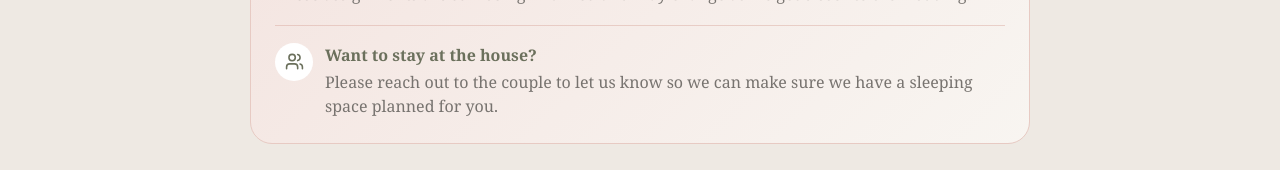
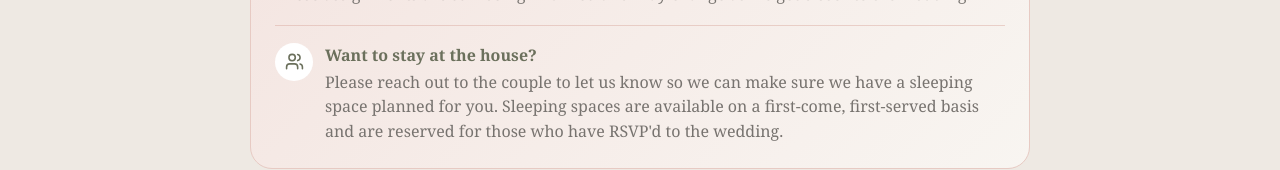
Before and after one commit to mamcgovern/Wedding-Planner, a React (Vite) app: page /weekend/sleeping in a window 1280 px wide. Shown: the part 660-830 px from the top of the page. Built offline with nearby package versions, Linux system fonts and the light colour scheme; no server answers; the database is empty.

Commit message:
Updated note on sleeping page

```diff
--- a/src/pages/weekend/SleepingArrangements.jsx
+++ b/src/pages/weekend/SleepingArrangements.jsx
@@ -43,7 +43,7 @@ const defaultSleepingData = {
     "Want to stay at the house?",
 
   contactMessage:
-    "Please reach out to the couple to let us know so we can make sure we have a sleeping space planned for you.",
+    "Please reach out to the couple to let us know so we can make sure we have a sleeping space planned for you. Sleeping spaces are available on a first-come, first-served basis and are reserved for those who have RSVP'd to the wedding.",
 
   bedrooms:
     "3",
```
